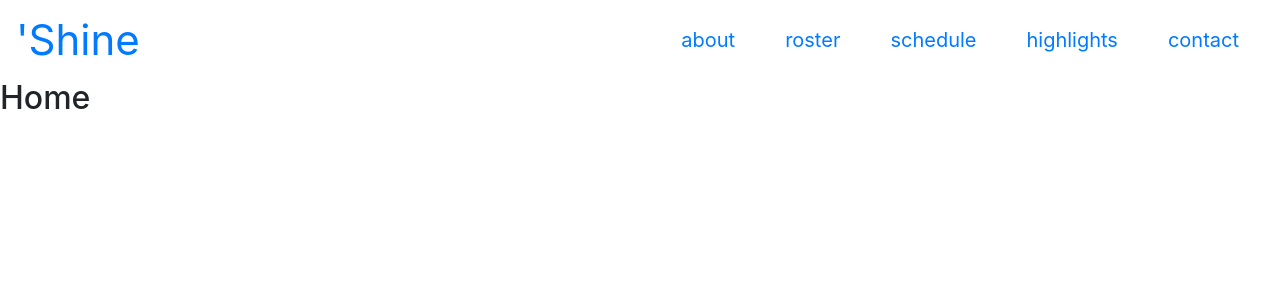
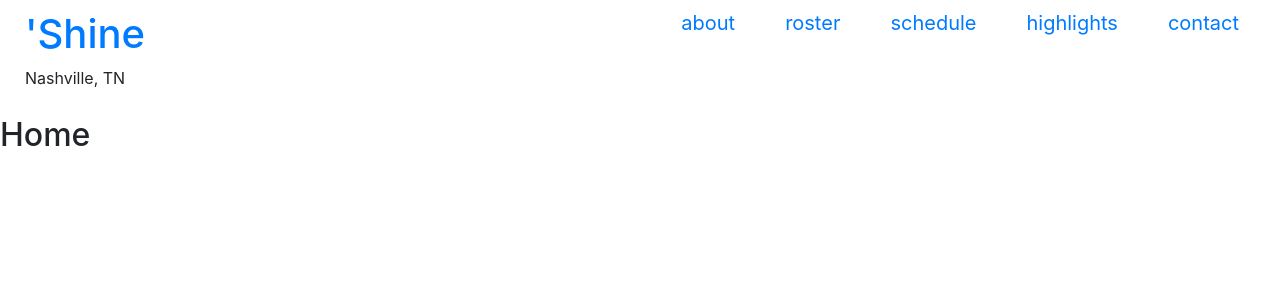
Before and after one commit to liz-barnes/nashville-shine-ultimate, a React (Create React App) app: page / in a window 1280 px wide. Shown: the top 300 px of the page. Built offline with nearby package versions, Linux system fonts and the light colour scheme.

Commit message:
design the layout using css grid

```diff
--- a/src/Components/Nav/index.js
+++ b/src/Components/Nav/index.js
@@ -2,11 +2,15 @@ import { Link } from 'react-router-dom';
 
 export default function Nav() {
   return (
-    <nav className="navbar">
+    <div className='navbar-container'>
+      <header className='brand-container'>
         <Link to='/' className='brand'>
-        'Shine
+          <h1>'Shine</h1>
         </Link>
-      <div className="navbar-items">
+        <p>Nashville, TN</p>
+      </header>
+      <nav className='navbar'>
+        <div className='navbar-items'>
           <Link to='/about' className='navbar-item'>about</Link>
           <Link to='/roster' className='navbar-item'>roster</Link>
           <Link to='/schedule' className='navbar-item'>schedule</Link>
@@ -14,5 +18,6 @@ export default function Nav() {
           <Link to='/contact' className='navbar-item'>contact</Link>
         </div>
       </nav>
+    </div>
   );
 }
--- a/src/styles/components/_navbar.scss
+++ b/src/styles/components/_navbar.scss
@@ -1,5 +1,21 @@
+.navbar-container {
+    display: grid;
+  justify-content: center;
+    grid-template-columns: 1fr 1fr 1fr 1fr;
+    grid-template-rows: auto;
+    grid-template-areas:
+      "header . navbar navbar";
+}
+
 .navbar {
-    display: flex;
+    grid-area: navbar;
+    justify-self: end;
+    align-self: flex-start;
+}
+
+.brand-container {
+    grid-area: header;
+    margin: 10px 25px;
 }
 
 .brand {
```
Lines whose indentation alone changed are shown as unchanged.
